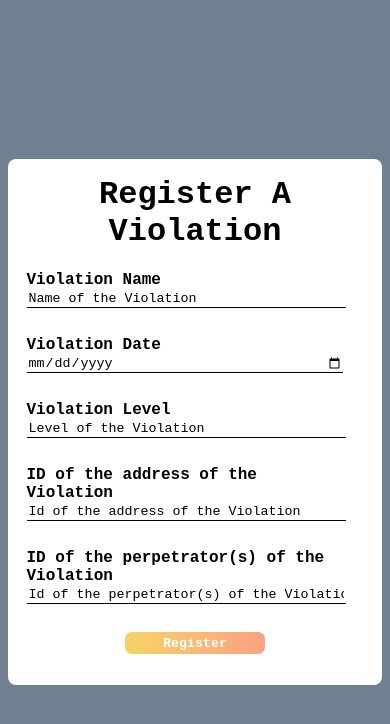
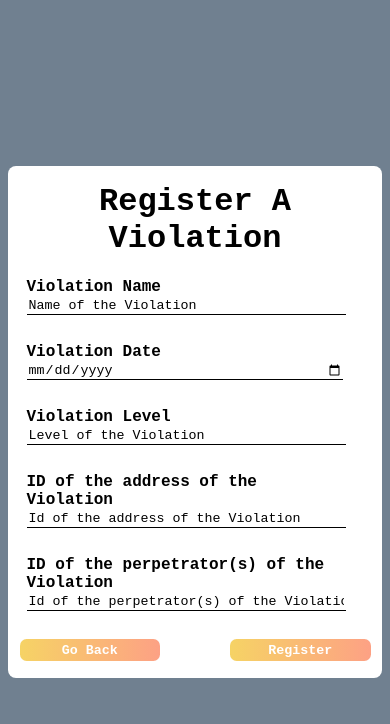
Before and after one commit to ErebeXII/Project_citizen_ranking, a PHP site: page /html/register_violation.html in a window 390 px wide. Shown: the top 724 px of the page. Run offline with PHP 8.4, Linux system fonts and the light colour scheme.

Commit message:
go back violation

```diff
--- a/css/register_violation.css
+++ b/css/register_violation.css
@@ -38,8 +38,8 @@ body{
     width: 35%;
 }
 
-#register_violation_form > div:last-of-type{
-    width: 45%;
+#register_violation_form > div:nth-last-of-type(2) {
+    width: 50%;
 }
 
 #register_violation_form label{
@@ -47,10 +47,20 @@ body{
 }
 
 
-#register_violation_btn{
+#register_violation_form #button_div{
+    width: 100%;
+    margin: 4% 0 0 0;
+    display: flex;
+    flex-direction: row;
+    justify-items: center;
+    align-items: center;
+    justify-content: space-between;
+}
+
+#button_div input {
     width: 20%;
+    text-align: center;
     padding: 1% 2% 1% 2%;
-    margin: 4% 40% 0 40%;
     border-radius: 0.5em;
 }
 
@@ -64,12 +74,12 @@ body{
         width: 90%;
     }
 
-    #register_violation_form > div:last-of-type{
+    #register_violation_form > div:nth-last-of-type(2){
         width: 90%;
     }
 
-    #register_violation_btn{
+    #button_div input {
         width: 40%;
-        margin: 4% 30% 4% 30%;
     }
+
 }
--- a/html/register_violation.html
+++ b/html/register_violation.html
@@ -58,7 +58,11 @@
                 </span>
     </div>
 
-    <input type="button" value="Register" id="register_violation_btn" class="orange_yellow_btn" onclick="submitViolationForm()">
+
+    <div id="button_div">
+      <input type="button" value="Go Back" id="back" class="orange_yellow_btn" onclick="history.back()">
+      <input type="button" value="Register" id="register_violation_btn" class="orange_yellow_btn" onclick="submitViolationForm()">
+    </div>
 
   </form>
 
```
